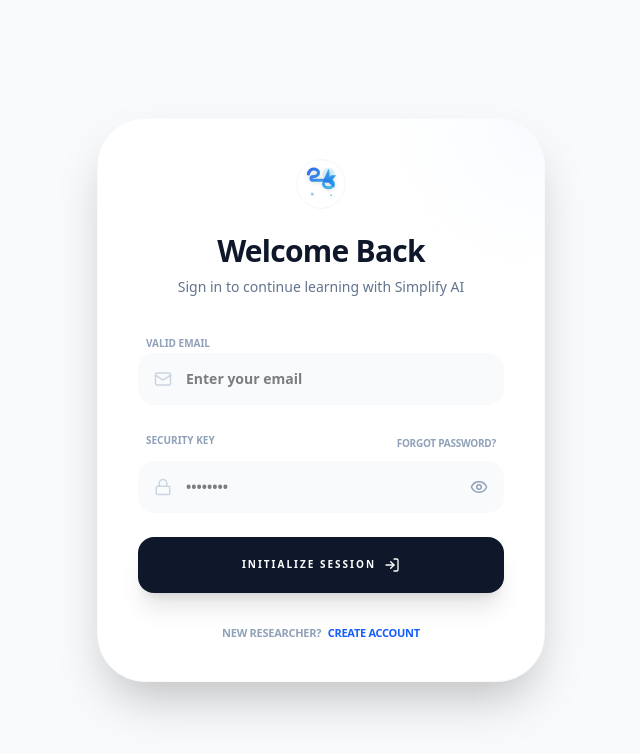
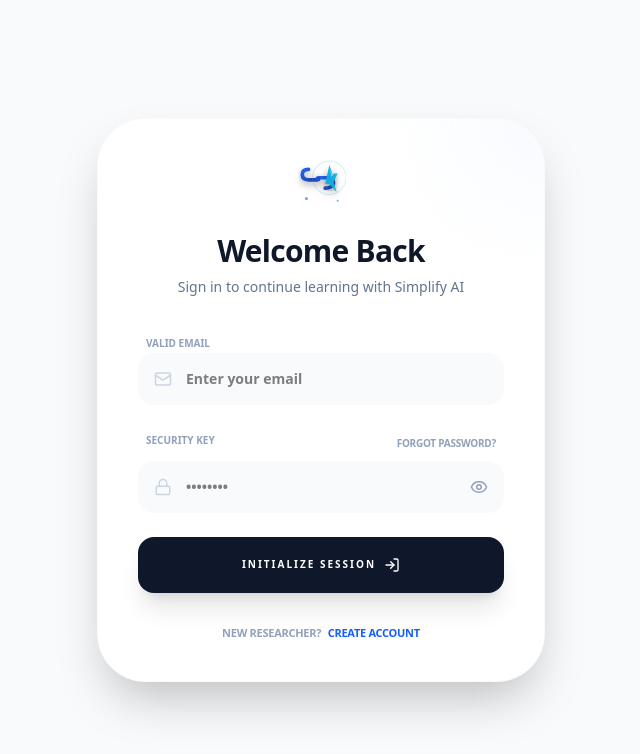
Before and after one commit to PriyanshuCybro/Simplify-AI, a React (Vite) app in the folder frontend/ai-learning-assistant/: page /login in a window 1280 px wide. Shown: the top 754 px of the page, without its empty margins (319-959 px from the left). Built offline with nearby package versions, Linux system fonts and the light colour scheme; no server answers.

Commit message:
Enhance logo: Bolder S-curve, more visible lightning bolt, increased stroke width, improved visual hierarchy

```diff
--- a/frontend/ai-learning-assistant/src/components/Logo.jsx
+++ b/frontend/ai-learning-assistant/src/components/Logo.jsx
@@ -5,104 +5,130 @@
 
   const getColors = () => {
     if (variant === 'dark') {
-      return { primary: '#1E40AF', accent: '#0EA5E9', text: '#ffffff' };
+      return { primary: '#1E40AF', accent: '#0EA5E9', text: '#ffffff', bg: '#1e293b' };
     }
-    return { primary: '#2563EB', accent: '#0EA5E9', text: '#0F172A' };
+    return { primary: '#2563EB', accent: '#0EA5E9', text: '#0F172A', bg: '#ffffff' };
   };
 
   const colors = getColors();
   const scale = size / 40; // Base size is 40
 
   return (
-    <div className={`flex items-center gap-3 ${className}`}>
-      {/* Main Logo Mark */}
+    <div className={`flex items-center gap-2.5 ${className}`}>
+      {/* Main Logo Mark - Bold & Visible */}
       <div className="relative flex-shrink-0" style={{ width: `${size}px`, height: `${size}px` }}>
         <svg
           width={size}
           height={size}
-          viewBox="0 0 40 40"
+          viewBox="0 0 48 48"
           fill="none"
           xmlns="http://www.w3.org/2000/svg"
-          className="drop-shadow-sm"
+          className="drop-shadow-lg"
         >
           {/* Define gradients */}
           <defs>
-            <linearGradient id="gradientS" x1="0%" y1="0%" x2="100%" y2="100%">
+            <linearGradient id="gradientBold" x1="0%" y1="0%" x2="100%" y2="100%">
               <stop offset="0%" stopColor={colors.primary} stopOpacity="1" />
-              <stop offset="100%" stopColor={colors.accent} stopOpacity="0.8" />
+              <stop offset="100%" stopColor="#1E40AF" stopOpacity="1" />
             </linearGradient>
-            <linearGradient id="gradientAI" x1="100%" y1="0%" x2="0%" y2="100%">
+            <linearGradient id="gradientSpark" x1="0%" y1="0%" x2="100%" y2="100%">
               <stop offset="0%" stopColor={colors.accent} stopOpacity="1" />
-              <stop offset="100%" stopColor={colors.primary} stopOpacity="0.9" />
+              <stop offset="100%" stopColor="#06B6D4" stopOpacity="1" />
             </linearGradient>
+            <filter id="shadow">
+              <feDropShadow dx="0" dy="2" stdDeviation="3" floodOpacity="0.25" />
+            </filter>
           </defs>
 
-          {/* Background Circle - Soft */}
-          <circle cx="20" cy="20" r="19.5" fill="none" stroke={colors.primary} strokeWidth="0.5" opacity="0.1" />
-
-          {/* Main S Shape - Premium Design */}
-          <path
-            d="M 10 12 C 10 10 12 8 14 8 C 16 8 18 9 18 11 C 18 13 16 14 14 14 C 13 14 12 14.5 12 15.5 C 12 16.5 13 17 14 17 L 26 17 C 28 17 30 18 30 20 C 30 22 28 23 26 23 C 24 23 22 22 22 20"
-            stroke="url(#gradientS)"
-            strokeWidth="2.5"
-            strokeLinecap="round"
-            strokeLinejoin="round"
-            fill="none"
-            opacity="0.95"
-          />
-
-          {/* AI Symbol - Modern Spark */}
-          <g>
-            {/* Outer spark glow */}
-            <circle cx="26" cy="12" r="5" fill={colors.accent} opacity="0.15" />
-
-            {/* Inner lightning bolt */}
+          {/* Bold S Shape - Main Brand Mark */}
+          <g filter="url(#shadow)">
+            {/* First curve of S */}
             <path
-              d="M 26 8 L 28 13 L 32 13 L 29 17 L 31 23 L 26 19 L 21 19 Z"
-              fill="url(#gradientAI)"
-              opacity="0.9"
+              d="M 12 10 C 8 10 6 12 6 15 C 6 18 8 20 12 20 C 15 20 18 20 20 20"
+              stroke="url(#gradientBold)"
+              strokeWidth="3.5"
+              strokeLinecap="round"
+              strokeLinejoin="round"
+              fill="none"
             />
 
-            {/* Highlight shine */}
+            {/* Second curve of S */}
             <path
-              d="M 26 9 L 27.5 12 L 29 12 L 27 14.5 Z"
+              d="M 28 28 C 32 28 36 26 36 23 C 36 20 34 18 30 18 C 27 18 24 18 22 18"
+              stroke="url(#gradientBold)"
+              strokeWidth="3.5"
+              strokeLinecap="round"
+              strokeLinejoin="round"
+              fill="none"
+            />
+
+            {/* Middle connection */}
+            <circle cx="21" cy="19" r="2.5" fill="url(#gradientBold)" />
+          </g>
+
+          {/* Bold AI Lightning Bolt - Accent */}
+          <g filter="url(#shadow)">
+            {/* Outer lightning shape */}
+            <path
+              d="M 32 6 L 35 14 L 40 14 L 36 22 L 39 32 L 32 24 L 28 24 Z"
+              fill="url(#gradientSpark)"
+              opacity="0.95"
+            />
+
+            {/* Inner highlight for depth */}
+            <path
+              d="M 32 8 L 34 13 L 37 13 L 34 18 L 36 25 Z"
               fill="white"
-              opacity="0.6"
+              opacity="0.4"
             />
           </g>
 
-          {/* Accent dots for sophistication */}
-          <circle cx="13" cy="28" r="1.2" fill={colors.primary} opacity="0.4" />
-          <circle cx="28" cy="29" r="0.8" fill={colors.accent} opacity="0.5" />
+          {/* Accent circle background - subtle */}
+          <circle
+            cx="32"
+            cy="18"
+            r="16"
+            fill="none"
+            stroke="url(#gradientSpark)"
+            strokeWidth="1"
+            opacity="0.2"
+          />
+
+          {/* Corner accent dots */}
+          <circle cx="10" cy="38" r="1.5" fill={colors.primary} opacity="0.6" />
+          <circle cx="40" cy="40" r="1" fill={colors.accent} opacity="0.7" />
         </svg>
       </div>
 
-      {/* Brand Text */}
+      {/* Brand Text - Bold & Clear */}
       {showText && variant !== 'icon-only' && (
-        <div className="flex flex-col leading-none">
-          <div style={{ display: 'flex', gap: '1px', alignItems: 'baseline' }}>
-            <span className="font-black tracking-tight" style={{
-              fontSize: `${14 * scale}px`,
+        <div className="flex flex-col leading-tight">
+          <div style={{ display: 'flex', gap: '0px', alignItems: 'baseline' }}>
+            <span className="font-black tracking-tighter" style={{
+              fontSize: `${16 * scale}px`,
               color: colors.text,
-              letterSpacing: '-0.5px'
+              letterSpacing: '-1px',
+              lineHeight: '1'
             }}>
               Simplify
             </span>
             <span className="font-black" style={{
-              fontSize: `${11 * scale}px`,
+              fontSize: `${13 * scale}px`,
               color: colors.accent,
-              letterSpacing: '0.5px'
+              letterSpacing: '0.5px',
+              lineHeight: '1'
             }}>
               AI
             </span>
           </div>
           {variant === 'default' && (
-            <span className="text-xs font-medium" style={{
+            <span className="text-[10px] font-bold" style={{
               color: colors.text,
-              opacity: 0.6,
-              marginTop: '2px'
+              opacity: 0.7,
+              marginTop: '1px',
+              letterSpacing: '0.3px'
             }}>
-              Master Your Learning
+              Master Learning
             </span>
           )}
         </div>
```
